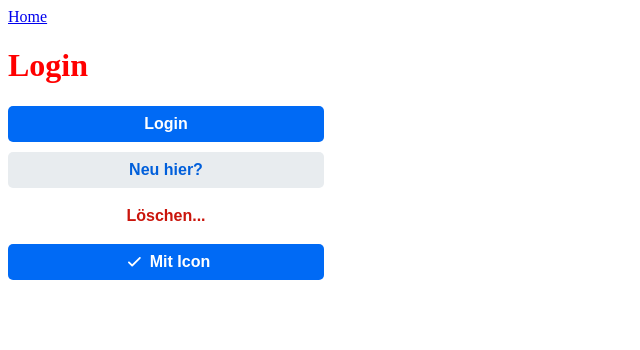
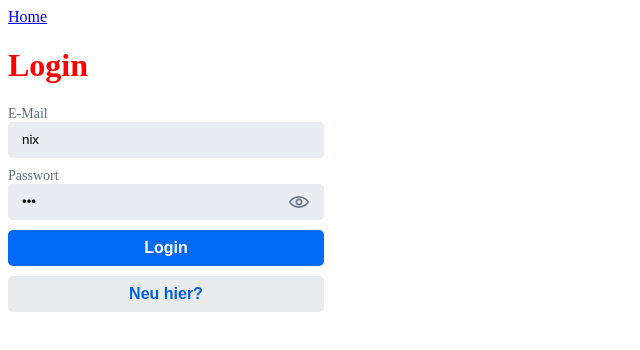
Before and after one commit to Murtl/ausgaben-tracker, a Vue app in the folder frontend/: page / in a window 1280 px wide. Shown: the top 350 px of the page, without its empty margins (0-640 px from the left). Built offline with nearby package versions, Linux system fonts and the light colour scheme.

Commit message:
ATF: ATInput Komponente hinzugefügt (und auge icons)

```diff
--- a/frontend/src/components/button/ATButton.vue
+++ b/frontend/src/components/button/ATButton.vue
@@ -1,6 +1,6 @@
 <script setup lang="ts">
 export interface Props {
-  title: string
+  title?: string
   width?: string
   primary?: boolean
   secondary?: boolean
@@ -8,6 +8,7 @@ export interface Props {
 }
 
 withDefaults(defineProps<Props>(), {
+  title: '',
   width: '187px',
   primary: false,
   secondary: false,
--- /dev/null
+++ b/frontend/src/components/icons/ATOpenEyeIcon.vue
@@ -0,0 +1,9 @@
+<template>
+  <svg width="20" height="12" viewBox="0 0 20 12" fill="none" xmlns="http://www.w3.org/2000/svg">
+    <path
+      d="M10 12C5.51049 12 0 8.09276 0 6C0 3.90724 5.51049 0 10 0C14.4895 0 20 3.90724 20 6C20 8.09276 14.4895 12 10 12ZM1.92582 6.46234C2.4058 6.99398 3.06532 7.57615 3.81317 8.10641C5.71956 9.45814 7.87506 10.2774 10 10.2774C12.1249 10.2774 14.2804 9.45814 16.1868 8.10641C16.9347 7.57615 17.5942 6.99398 18.0742 6.46234C18.2291 6.29078 18.3571 6.13295 18.4518 6C18.3571 5.86705 18.2291 5.70922 18.0742 5.53766C17.5942 5.00602 16.9347 4.42385 16.1868 3.89359C14.2804 2.54186 12.1249 1.72256 10 1.72256C7.87506 1.72256 5.71956 2.54186 3.81317 3.89359C3.06532 4.42385 2.4058 5.00602 1.92582 5.53766C1.77093 5.70922 1.64286 5.86705 1.54819 6C1.64286 6.13295 1.77093 6.29078 1.92582 6.46234ZM10 9.5C8.067 9.5 6.5 7.933 6.5 6C6.5 4.067 8.067 2.5 10 2.5C11.933 2.5 13.5 4.067 13.5 6C13.5 7.933 11.933 9.5 10 9.5ZM10 7.7C10.9389 7.7 11.7 6.93888 11.7 6C11.7 5.06112 10.9389 4.3 10 4.3C9.06112 4.3 8.3 5.06112 8.3 6C8.3 6.93888 9.06112 7.7 10 7.7Z"
+      fill="#1C2E45"
+      fill-opacity="0.6"
+    />
+  </svg>
+</template>
--- /dev/null
+++ b/frontend/src/components/input/ATInput.vue
@@ -0,0 +1,107 @@
+<script setup lang="ts">
+import ATButton from '@/components/button/ATButton.vue'
+import ATOpenEyeIcon from '@/components/icons/ATOpenEyeIcon.vue'
+import ATClosedEyeIcon from '@/components/icons/ATClosedEyeIcon.vue'
+import { computed, ref, watch } from 'vue'
+
+export interface Props {
+  title: string
+  value?: string
+  password?: boolean
+}
+
+const props = withDefaults(defineProps<Props>(), {
+  password: false,
+  value: ''
+})
+
+interface Emits {
+  (e: 'update:value', value: string): void
+}
+
+const emit = defineEmits<Emits>()
+
+const inputValue = ref(props.value);
+const computedType = ref(props.password ? 'password' : 'text')
+const computedWitdth = computed(() => (props.password ? '266px' : '316px'))
+
+const showPassword = () => {
+  computedType.value = 'text'
+}
+const hidePassword = () => {
+  computedType.value = 'password'
+}
+
+watch(inputValue, (newValue) => {
+  emit('update:value', newValue)
+});
+
+</script>
+
+<template>
+  <div class="at-input-host">
+    <div class="title">
+      {{ title }}
+    </div>
+    <div class="input-field">
+      <input class="native-input-element" :type="computedType" v-model="inputValue"/>
+      <ATButton width="50px" v-if="password && computedType === 'password'" tertiary class="button" @click="showPassword">
+        <template #icon>
+          <ATOpenEyeIcon />
+        </template>
+      </ATButton>
+      <ATButton width="50px" v-if="password && computedType === 'text'" tertiary class="button" @click="hidePassword">
+        <template #icon>
+          <ATClosedEyeIcon />
+        </template>
+      </ATButton>
+    </div>
+  </div>
+</template>
+
+<style scoped lang="scss">
+@import 'src/assets/base.scss';
+
+.at-input-host {
+  display: flex;
+  flex-flow: column;
+  margin-bottom: 10px;
+  user-select: none;
+
+  .title {
+    color: #616d7c;
+    font-size: 14px;
+  }
+
+  .input-field {
+    display: flex;
+    flex-flow: row;
+    background-color: #e9ecf0;
+    border-radius: 5px;
+    width: 316px;
+    .native-input-element {
+      border: none;
+      cursor: pointer;
+      height: 36px;
+      border-radius: 5px;
+      background-color: #e9ecf0;
+      width: v-bind(computedWitdth);
+      padding: 8px 14px;
+      box-sizing: border-box;
+    }
+
+    .native-input-element:focus {
+      outline: none;
+    }
+
+    .button {
+        background-color: #e9ecf0;
+      align-items: center;
+      height: 36px;
+      justify-content: center;
+      width: 50px;
+      margin-bottom: 0px;
+    }
+  }
+}
+</style>
--- a/frontend/src/views/ATLogin.vue
+++ b/frontend/src/views/ATLogin.vue
@@ -1,23 +1,25 @@
 <script setup lang="ts">
-import ATButtonVue from '@/components/button/ATButton.vue';
-import ATCheckIcon from '@/components/icons/ATCheckIcon.vue';
+import ATButton from '@/components/button/ATButton.vue';
+import ATInput from '@/components/input/ATInput.vue';
+import {ref} from 'vue'
 
+const inputValue = ref('');
+const inputPwValue = ref('');
 const handlePress = () => {
     console.log('pressed');
+    console.log(inputValue.value)
+    console.log(inputPwValue.value);
 }
+
 </script>
 
 <template>
     <div class="at-login-host">
         <h1>Login</h1>
-        <ATButtonVue title="Login" width="316px" primary @press="handlePress"/>
-        <ATButtonVue title="Neu hier?" width="316px" secondary @press="handlePress"/>
-        <ATButtonVue title="Löschen..." width="316px" tertiary @press="handlePress"/>
-        <ATButtonVue title="Mit Icon" width="316px" primary @press="handlePress">
-            <template #icon>
-                <ATCheckIcon/>
-            </template>
-        </ATButtonVue>
+        <ATInput title="E-Mail" value="nix" v-model:value="inputValue"/>
+        <ATInput title="Passwort" value="nix" v-model:value="inputPwValue" password/>
+        <ATButton title="Login" width="316px" primary @press="handlePress"/>
+        <ATButton title="Neu hier?" width="316px" secondary @press="handlePress"/>
     </div>
 </template>
 
```
Also changed, not shown: frontend/src/components/icons/ATClosedEyeIcon.vue (added, +9 -0 lines).
